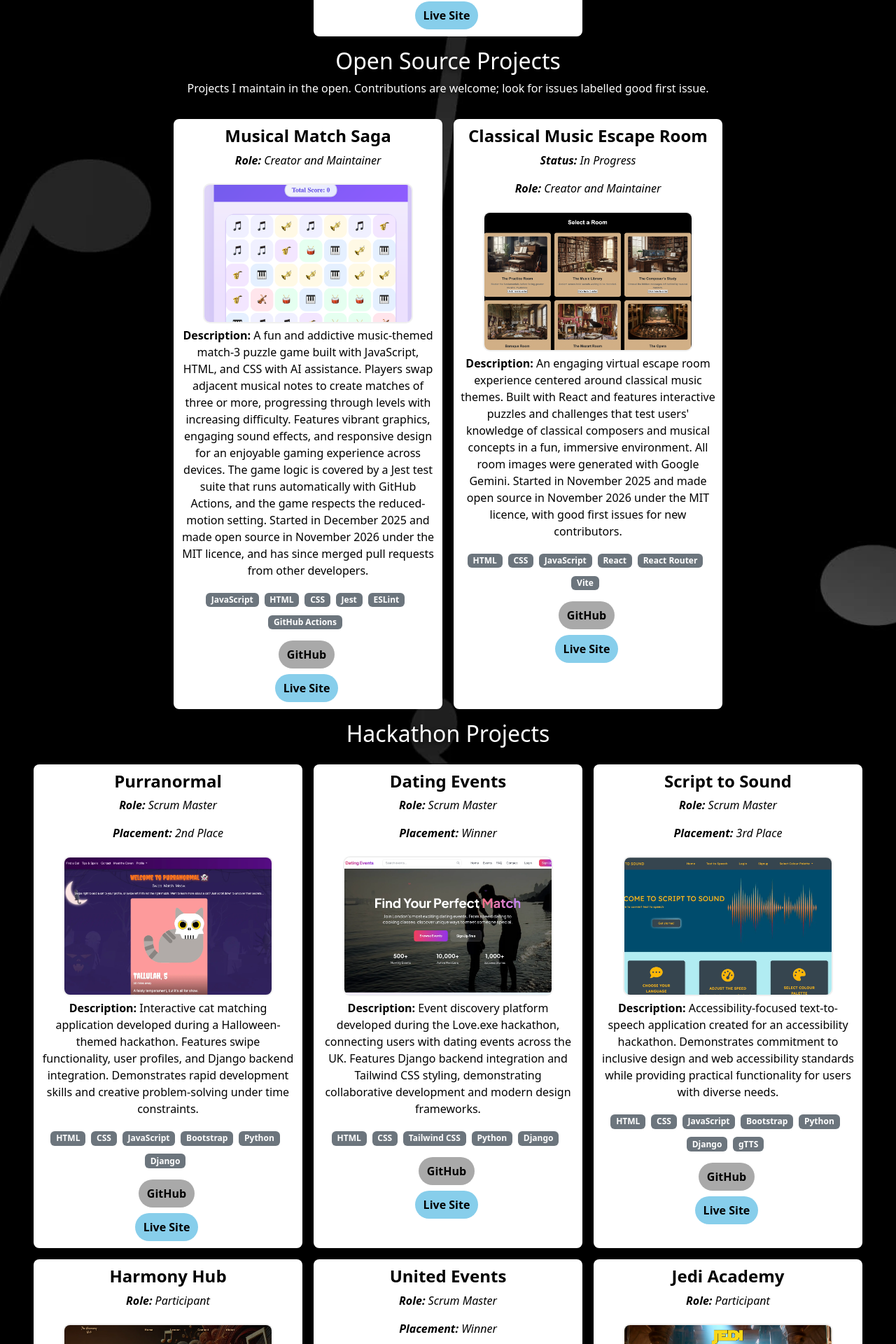
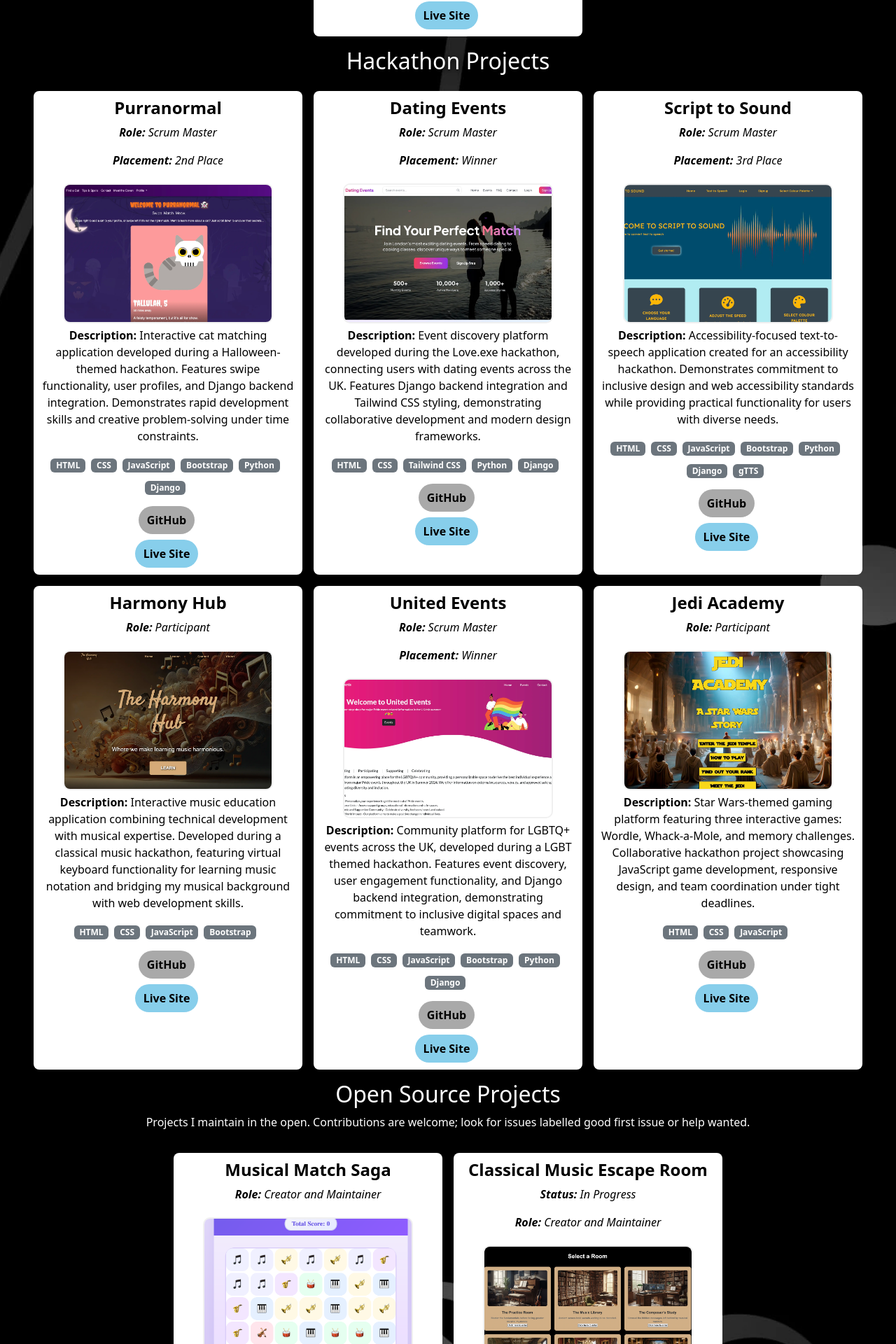
Before and after one commit to hannahro15/Hannah-Portfolio-Site, a React (Create React App) app: page /Hannah-Portfolio-Site/projects in a window 1280 px wide. Shown: the part 2024-3944 px from the top of the page at 70% size. Built offline with nearby package versions, Linux system fonts and the light colour scheme.

Commit message:
Amend open-source positioning on projects page

```diff
--- a/src/pages/projects/Projects.js
+++ b/src/pages/projects/Projects.js
@@ -20,18 +20,18 @@ function Projects() {
                 </div>
             </section>
             <section>
-                <h2>Open Source Projects</h2>
-                <p className="section-intro">Projects I maintain in the open. Contributions are welcome; look for issues labelled good first issue.</p>
+                <h2>Hackathon Projects</h2>
                 <div className="projects-grid">
-                {open_source_projects.map((project) => (
+                {hack_projects.map((project) => (
                     <ProjectCard key={project.id} project={project} />
                 ))}
                 </div>
             </section>
             <section>
-                <h2>Hackathon Projects</h2>
+                <h2>Open Source Projects</h2>
+                <p className="section-intro">Projects I maintain in the open. Contributions are welcome; look for issues labelled good first issue or help wanted.</p>
                 <div className="projects-grid">
-                {hack_projects.map((project) => (
+                {open_source_projects.map((project) => (
                     <ProjectCard key={project.id} project={project} />
                 ))}
                 </div>
```
